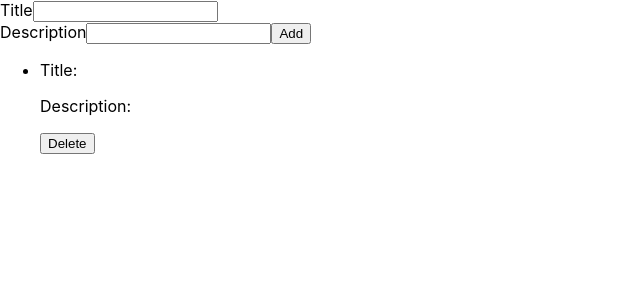
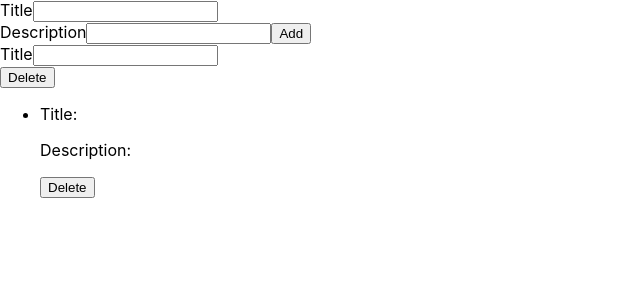
Before and after one commit to ShakhawatHossain13/food-app, a React (Create React App) app: page / in a window 1280 px wide. Shown: the top 300 px of the page, without its empty margins (0-640 px from the left). Built offline with nearby package versions, Linux system fonts and the light colour scheme; no server answers; the database is empty.

Commit message:
delete try

```diff
--- a/src/database/crud/index.tsx
+++ b/src/database/crud/index.tsx
@@ -6,6 +6,7 @@ import {
   getDoc,
   updateDoc,
   deleteDoc,
+  doc,
 } from "firebase/firestore";
 import { firebaseDatabase } from "../firebaseConfig";
 
@@ -66,8 +67,10 @@ const Blog = () => {
 
     const handleDelete = () => {
       console.log("delete");
-      const colRef = collection(firebaseDatabase, "blog", 'title');
-      // deleteDoc(colRef);
+      console.log(blog.title);
+      const colRef = doc(firebaseDatabase, "blog", blog.title);
+      deleteDoc(colRef)
+      .then(() => {})
     };
 
     const getID = getData();
@@ -98,6 +101,22 @@ const Blog = () => {
         </button>
       </form>
 
+      <form>
+        <label>Title</label>
+        <input id="title" name="title" onChange={handleTitle} />
+        <br />
+
+        <button
+          type="submit"
+          onClick={(event) => {
+            event.preventDefault();
+            handleDelete();
+          }}
+        >
+          Delete
+        </button>
+      </form>
+
       <div>
         <ul>
           <li>
@@ -106,7 +125,6 @@ const Blog = () => {
             <button onClick={handleDelete}>Delete</button>
           </li>
         </ul>
-
       </div>
     </>
   );
```
